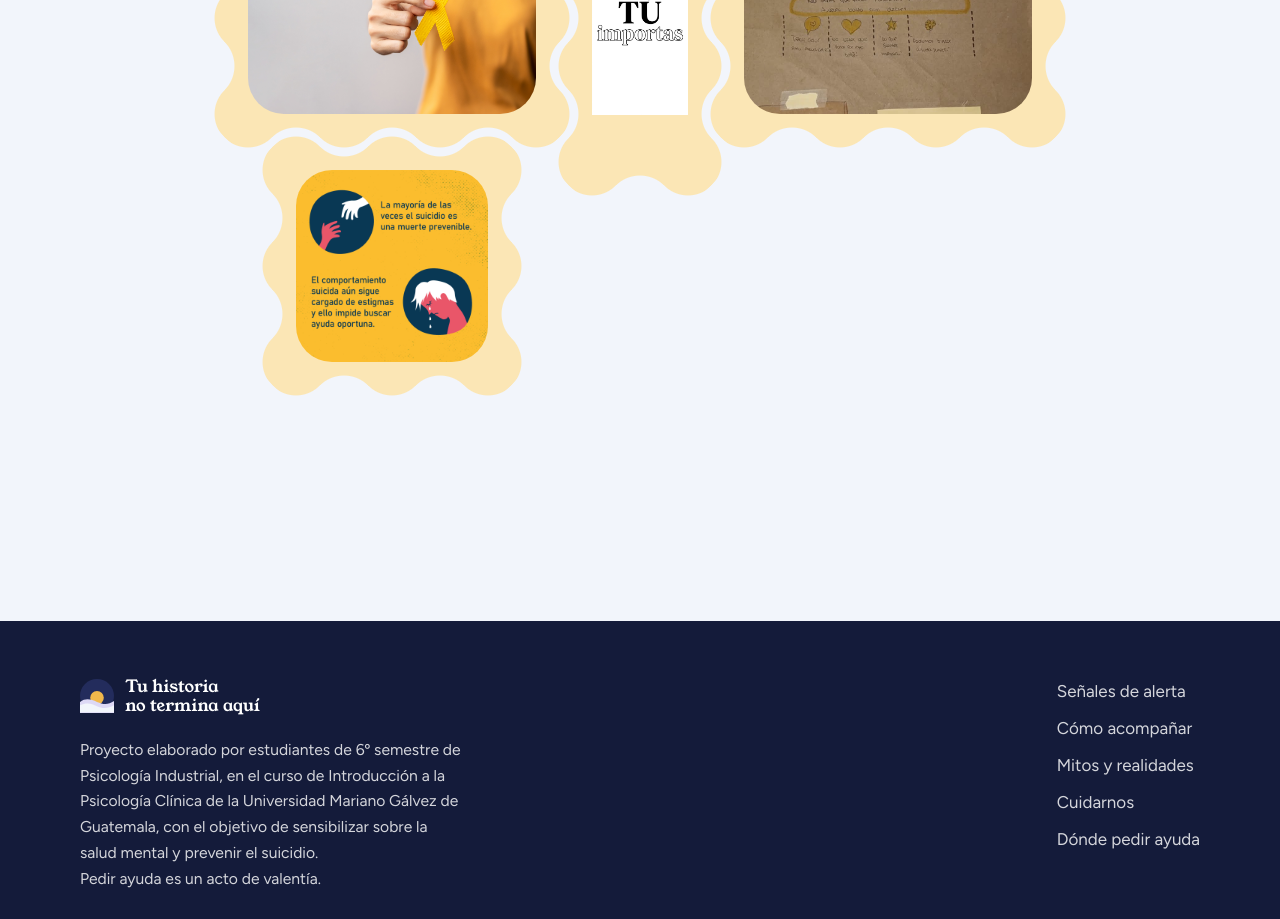
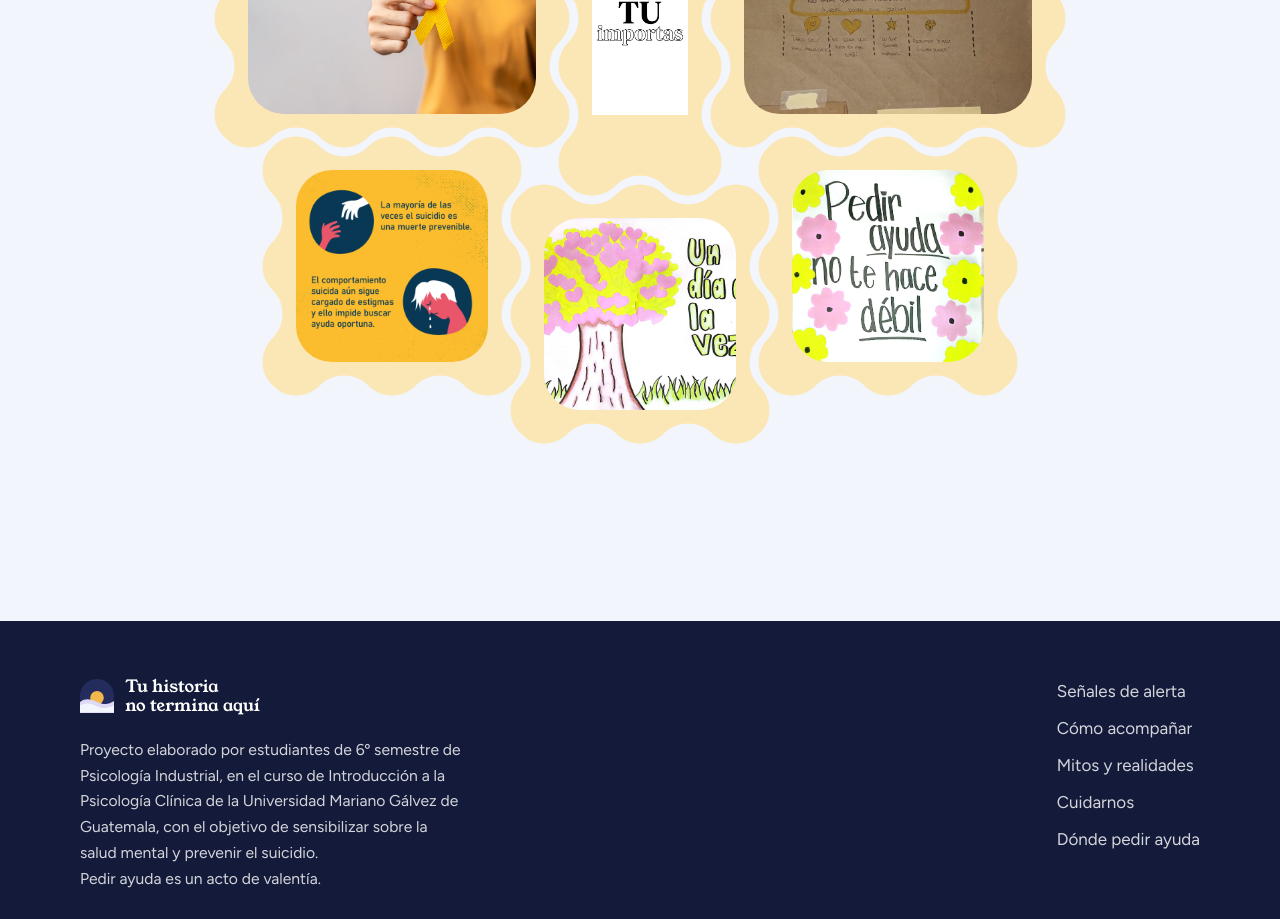
Before and after one commit to denis-stuff/tu-historia-no-termina-aqui, a website built with webpack: page src/index.html in a window 1280 px wide. Shown: the part 8840-9759 px from the top of the page. Built offline with nearby package versions, Linux system fonts and the light colour scheme.

Commit message:
adding images to gallery

```diff
--- a/src/index.html
+++ b/src/index.html
@@ -449,6 +449,8 @@
             <img src="assets/images/gallery5.jpg" style="object-fit: contain;"/>
             <img src="assets/images/gallery6.jpg" />
             <img src="assets/images/gallery7.jpg" />
+            <img src="assets/images/gallery8.jpg" />
+            <img src="assets/images/gallery9.jpg" />
           </div>
          </div>
       </section>
```
Also changed, not shown: dist/assets/images/gallery1.ee31c912.jpg (added), dist/assets/images/gallery2.b2ffd004.jpg (added), dist/assets/images/gallery3.8a8a7b5b.jpg (added), dist/assets/images/gallery4.2422b1fc.jpg (added), dist/assets/images/gallery5.5f0b7663.jpg (added), dist/assets/images/gallery6.5e890dc4.jpg (added), dist/assets/images/gallery7.34e3eb99.jpg (added), dist/index.html (added), src/assets/images/gallery8.jpg (added), src/assets/images/gallery9.jpg (added), 6 other files.
